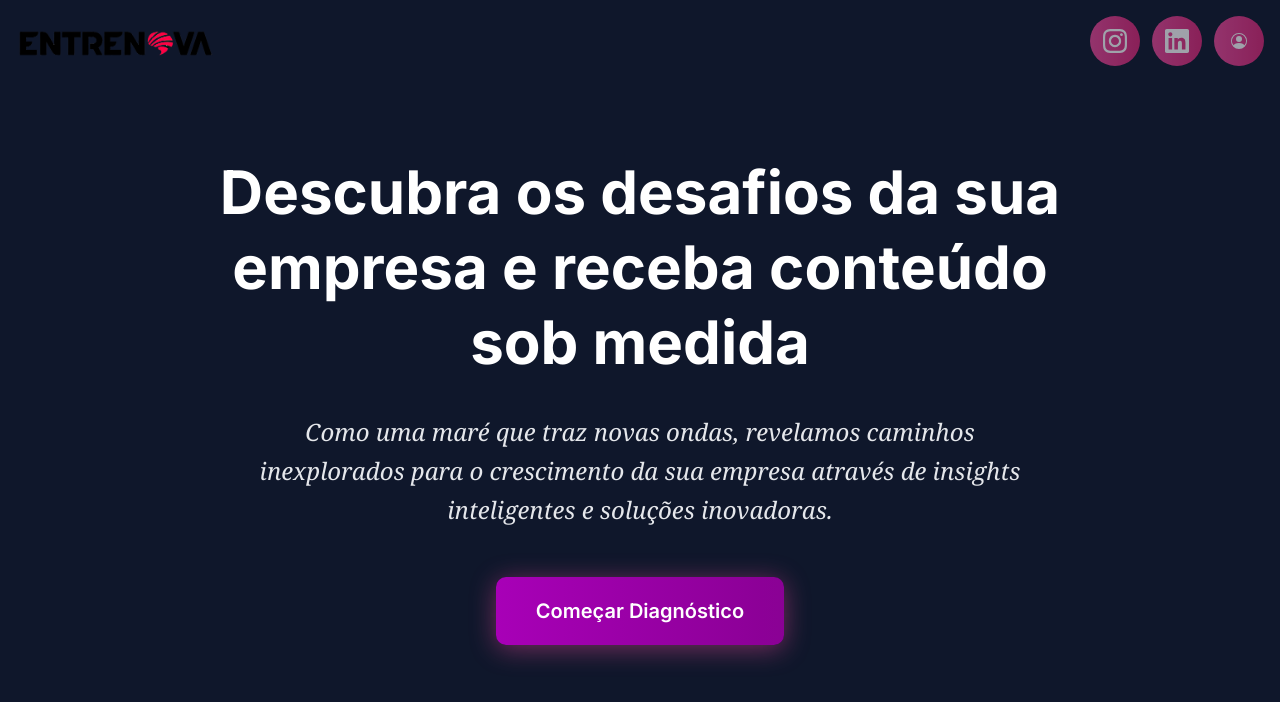
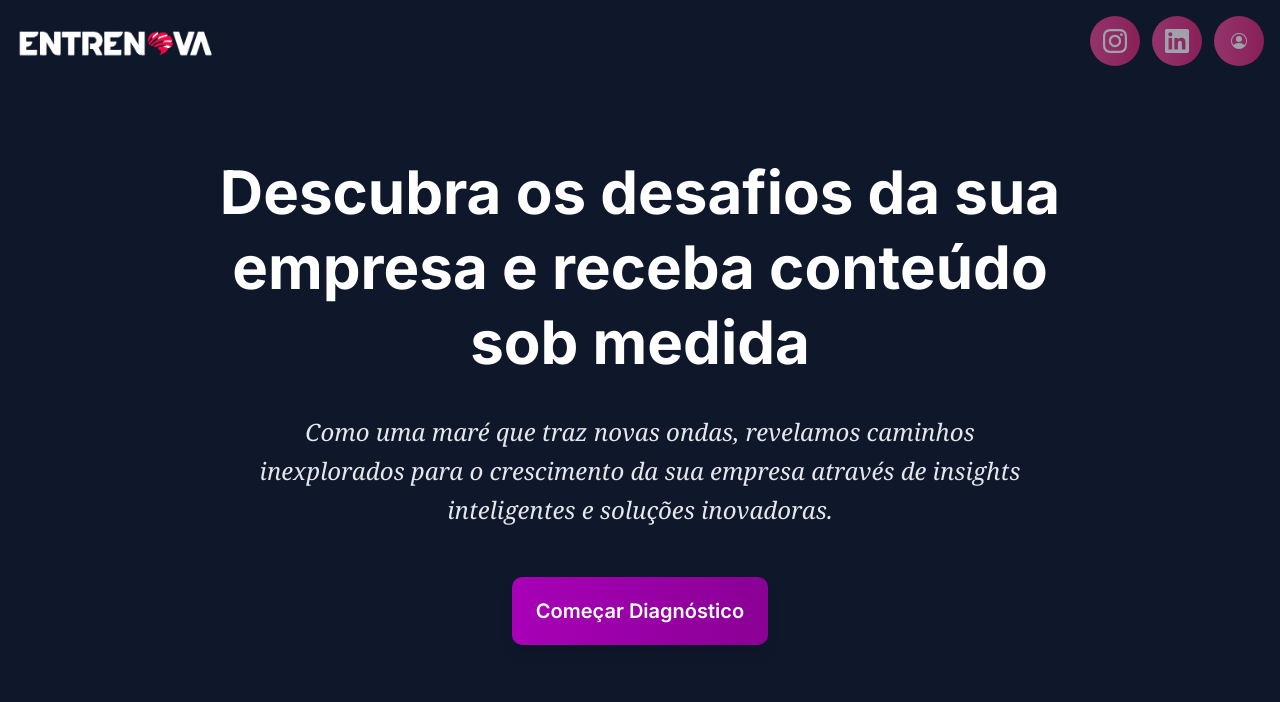
Before and after one commit to EquipeEcho/EchoNova, a Next.js app in the folder app/: page / in a window 1280 px wide. Shown: the top 702 px of the page. Built offline with nearby package versions, Linux system fonts and the light colour scheme.

Commit message:
fix: Solucionando um bug fix

```diff
--- a/app/src/app/clientFuncs.tsx
+++ b/app/src/app/clientFuncs.tsx
@@ -59,14 +59,14 @@ export function Header(){
   return(
       <div className="fixed top-4 right-4 z-50 flex gap-3">
         {/* Botão Instagram */}
-        <a href="#" className="social-btn">
+        <a href="https://www.instagram.com/entre.nova/" className="social-btn">
           <svg className="w-6 h-6 text-white" fill="currentColor" viewBox="0 0 24 24">
             <path d="M12 2.163c3.204 0 3.584.012 4.85.07 3.252.148 4.771 1.691 4.919 4.919.058 1.265.069 1.645.069 4.849 0 3.205-.012 3.584-.069 4.849-.149 3.225-1.664 4.771-4.919 4.919-1.266.058-1.644.07-4.85.07-3.204 0-3.584-.012-4.849-.07-3.26-.149-4.771-1.699-4.919-4.92-.058-1.265-.07-1.644-.07-4.849 0-3.204.013-3.583.07-4.849.149-3.227 1.664-4.771 4.919-4.919 1.266-.057 1.645-.069 4.849-.069zm0-2.163c-3.259 0-3.667.014-4.947.072-4.358.2-6.78 2.618-6.98 6.98-.059 1.281-.073 1.689-.073 4.948 0 3.259.014 3.668.072 4.948.2 4.358 2.618 6.78 6.98 6.98 1.281.058 1.689.072 4.948.072 3.259 0 3.668-.014 4.948-.072 4.354-.2 6.782-2.618 6.979-6.98.059-1.28.073-1.689.073-4.948 0-3.259-.014-3.667-.072-4.947-.196-4.354-2.617-6.78-6.979-6.98-1.281-.059-1.69-.073-4.949-.073zm0 5.838c-3.403 0-6.162 2.759-6.162 6.162s2.759 6.163 6.162 6.163 6.162-2.759 6.162-6.163c0-3.403-2.759-6.162-6.162-6.162zm0 10.162c-2.209 0-4-1.79-4-4 0-2.209 1.791-4 4-4s4 1.791 4 4c0 2.21-1.791 4-4 4zm6.406-11.845c-.796 0-1.441.645-1.441 1.44s.645 1.44 1.441 1.44c.795 0 1.439-.645 1.439-1.40s-.644-1.44-1.439-1.40z"/>
           </svg>
         </a>
 
         {/* Botão LinkedIn */}
-        <a href="#" className="social-btn">
+        <a href="https://www.linkedin.com/company/entrenovaconteudos/" className="social-btn">
           <svg className="w-6 h-6 text-white" fill="currentColor" viewBox="0 0 24 24">
             <path d="M20.447 20.452h-3.554v-5.569c0-1.328-.027-3.037-1.852-3.037-1.853 0-2.136 1.445-2.136 2.939v5.667H9.351V9h3.414v1.561h.046c.477-.9 1.637-1.85 3.37-1.85 3.601 0 4.267 2.37 4.267 5.455v6.286zM5.337 7.433c-1.144 0-2.063-.926-2.063-2.065 0-1.138.92-2.063 2.063-2.063 1.14 0 2.064.925 2.064 2.063 0 1.139-.925 2.065-2.064 2.065zm1.782 13.019H3.555V9h3.564v11.452zM22.225 0H1.771C.792 0 0 .774 0 1.729v20.542C0 23.227.792 24 1.771 24h20.451C23.2 24 24 23.227 24 22.271V1.729C24 .774 23.2 0 22.222 0h.003z"/>
           </svg>
--- a/app/src/app/globals.css
+++ b/app/src/app/globals.css
@@ -105,24 +105,6 @@ body {
   animation: fadeInUp 0.8s ease-out 0.4s both;
 }
 
-/* ===== EFEITO DE BRILHO DO BOTÃO ===== */
-
-/* Animação de brilho pulsante para o botão principal */
-@keyframes pulse-glow {
-  0%, 100% {
-    /* Sombra base */
-    box-shadow: 0 4px 20px rgba(236, 72, 153, 0.3);
-  }
-  50% {
-    /* Sombra mais intensa no meio da animação */
-    box-shadow: 0 4px 30px rgba(236, 72, 153, 0.6);
-  }
-}
-
-/* Aplicação do efeito pulsante */
-.animate-pulse-glow {
-  animation: pulse-glow 2s ease-in-out infinite;
-}
 
 /* ===== RESPONSIVIDADE ===== */
 
--- a/app/src/app/page.tsx
+++ b/app/src/app/page.tsx
@@ -15,9 +15,9 @@ export default function Home() {
         </p>
 
         {/* Botão principal com efeito gradiente */}
-        <button className="px-6 xs:px-8 sm:px-10 py-3 xs:py-4 sm:py-5 bg-gradient-to-r from-fuchsia-700 to-fuchsia-800 rounded-lg text-base xs:text-lg sm:text-xl font-semibold text-white hover:from-fuchsia-800 hover:to-fuchsia-900 transform hover:scale-105 transition-all duration-300 shadow-lg hover:shadow-xl animate-fade-in-up-delay-2 animate-pulse-glow touch-manipulation">
+        <button className="px-6 xs:px-8 sm:px- py-3 xs:py-4 sm:py-5 bg-gradient-to-r from-fuchsia-700 to-fuchsia-800 rounded-lg text-base xs:text-lg sm:text-xl font-semibold text-white hover:from-fuchsia-800 hover:to-fuchsia-900 transform hover:scale-105 transition-all duration-300 shadow-lg hover:shadow-xl animate-fade-in-up-delay-2 animate-pulse-glow touch-manipulation">
           Começar Diagnóstico
-        </button>
+        </button>
           <div className="-z-10">
             <Ondas />
           </div>
```
Also changed, not shown: app/public/img/logo.png.
